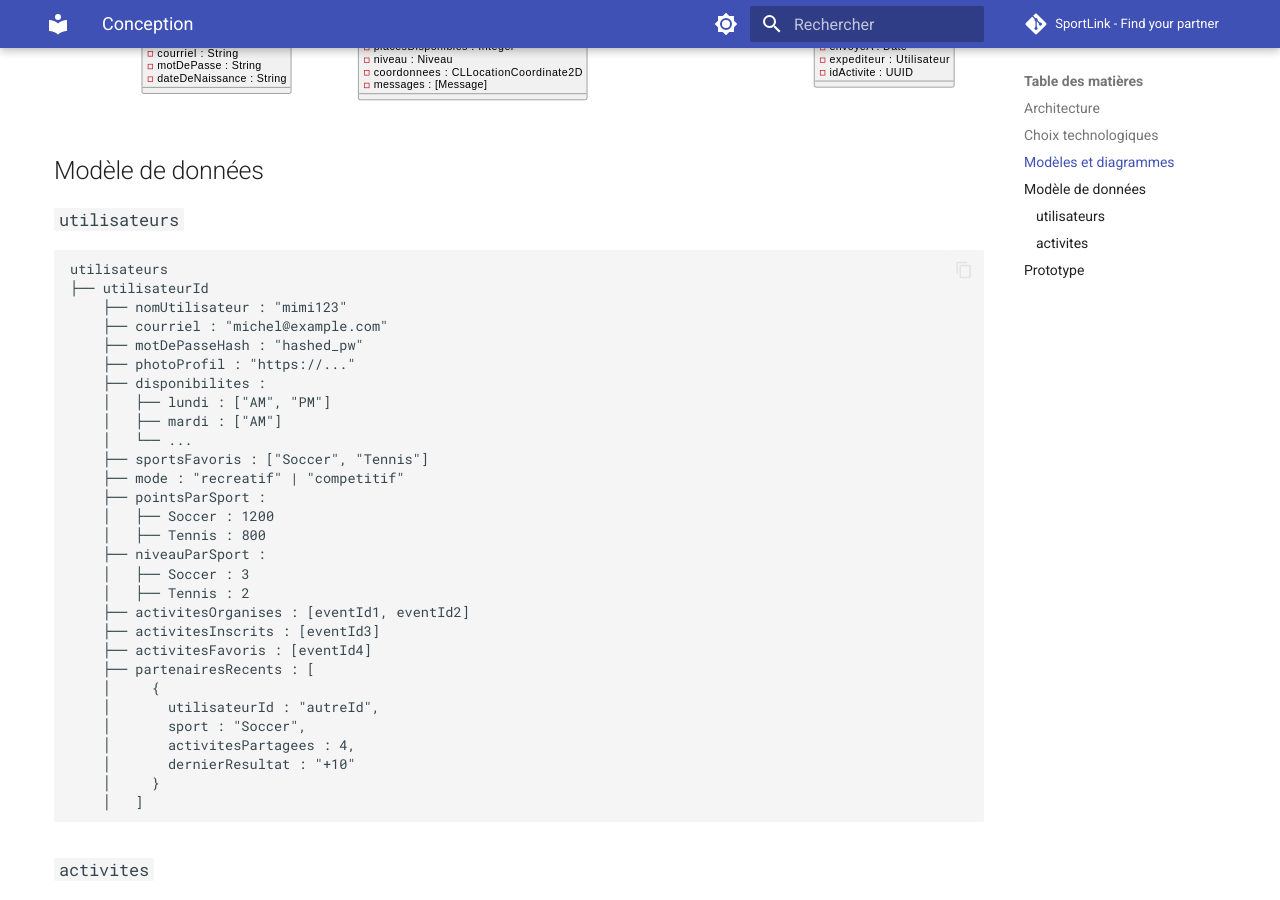
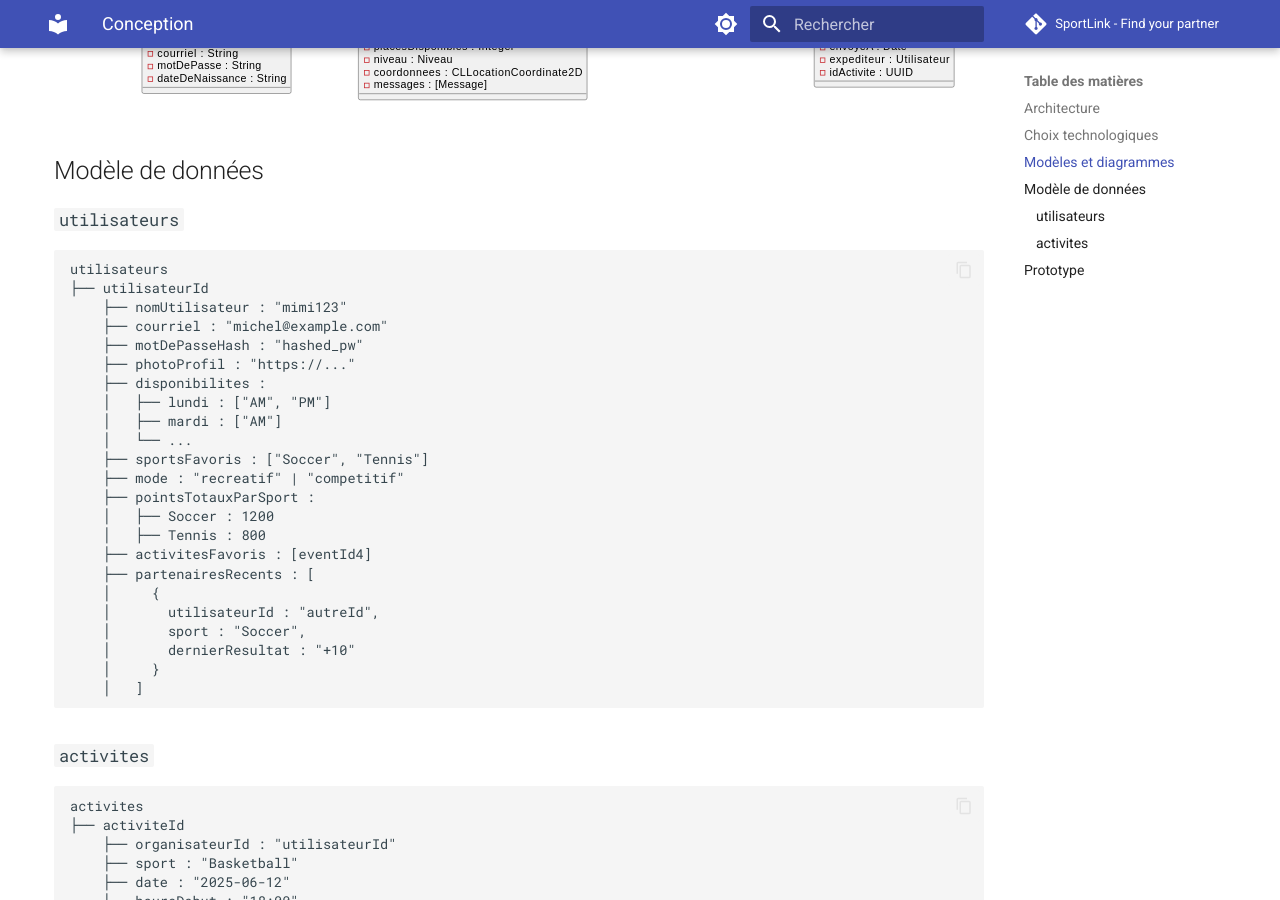
Before and after one commit to mrquaternion/SportLink, an MkDocs documentation site: the page built from docs/conception.md, in a window 1280 px wide and 900 px high, scrolled down 2103 px. Built offline with MkDocs 1.6.1 and Material for MkDocs 9.7.7, drawn with Linux system fonts in a browser that asks for light colours; comment, search, counter and statistics services are not loaded.

Commit message:
Refactor user data model: rename 'pointsParSport' to 'pointsTotauxParSport' and remove unused fields

```diff
--- a/docs/conception.md
+++ b/docs/conception.md
@@ -86,20 +86,14 @@ utilisateurs
     │   └── ...
     ├── sportsFavoris : ["Soccer", "Tennis"]
     ├── mode : "recreatif" | "competitif"
-    ├── pointsParSport :
+    ├── pointsTotauxParSport :
     │   ├── Soccer : 1200
     │   ├── Tennis : 800
-    ├── niveauParSport :
-    │   ├── Soccer : 3
-    │   ├── Tennis : 2
-    ├── activitesOrganises : [eventId1, eventId2]
-    ├── activitesInscrits : [eventId3]
     ├── activitesFavoris : [eventId4]
     ├── partenairesRecents : [
     │     {
     │       utilisateurId : "autreId",
     │       sport : "Soccer",
-    │       activitesPartagees : 4,
     │       dernierResultat : "+10"
     │     }
     │   ]
```
